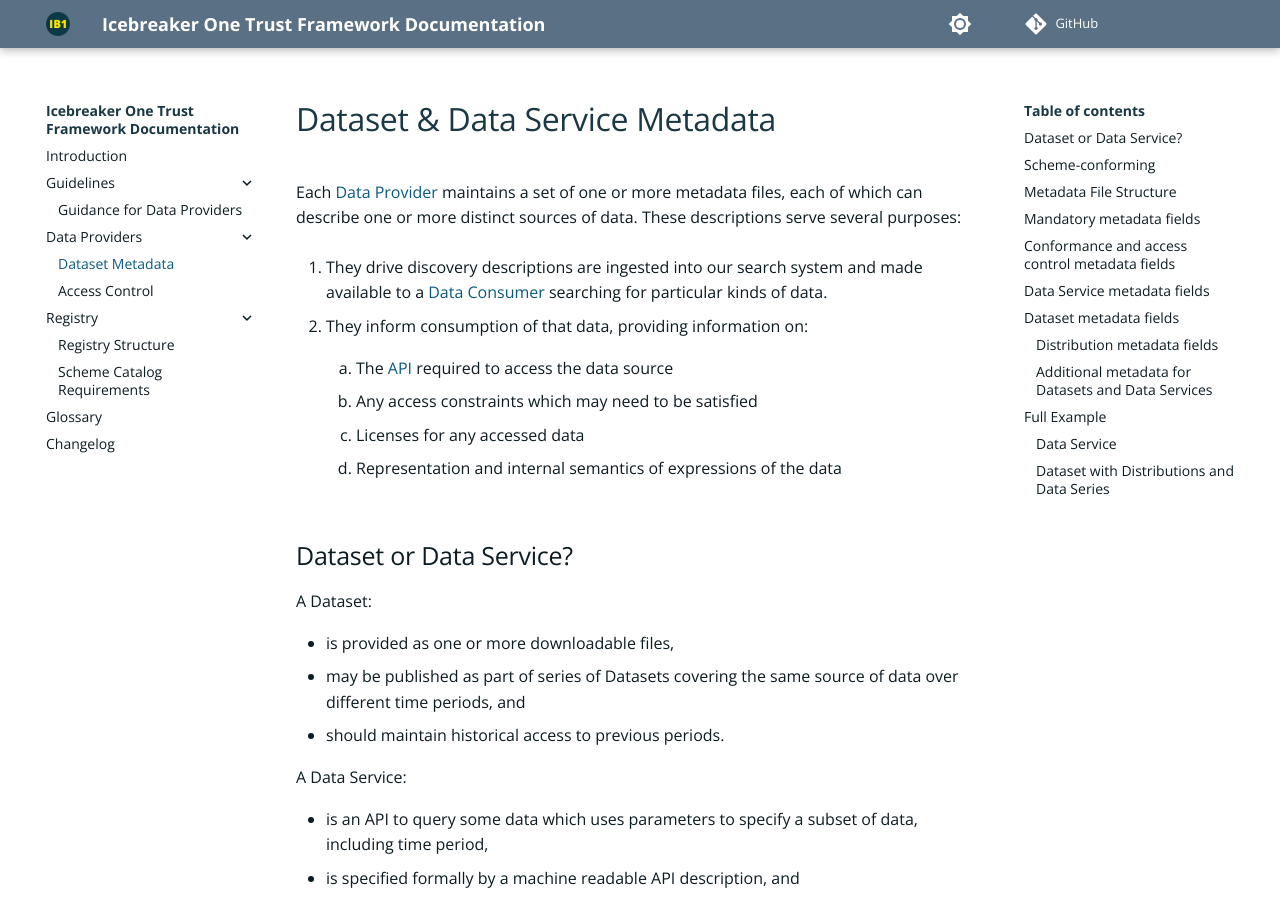
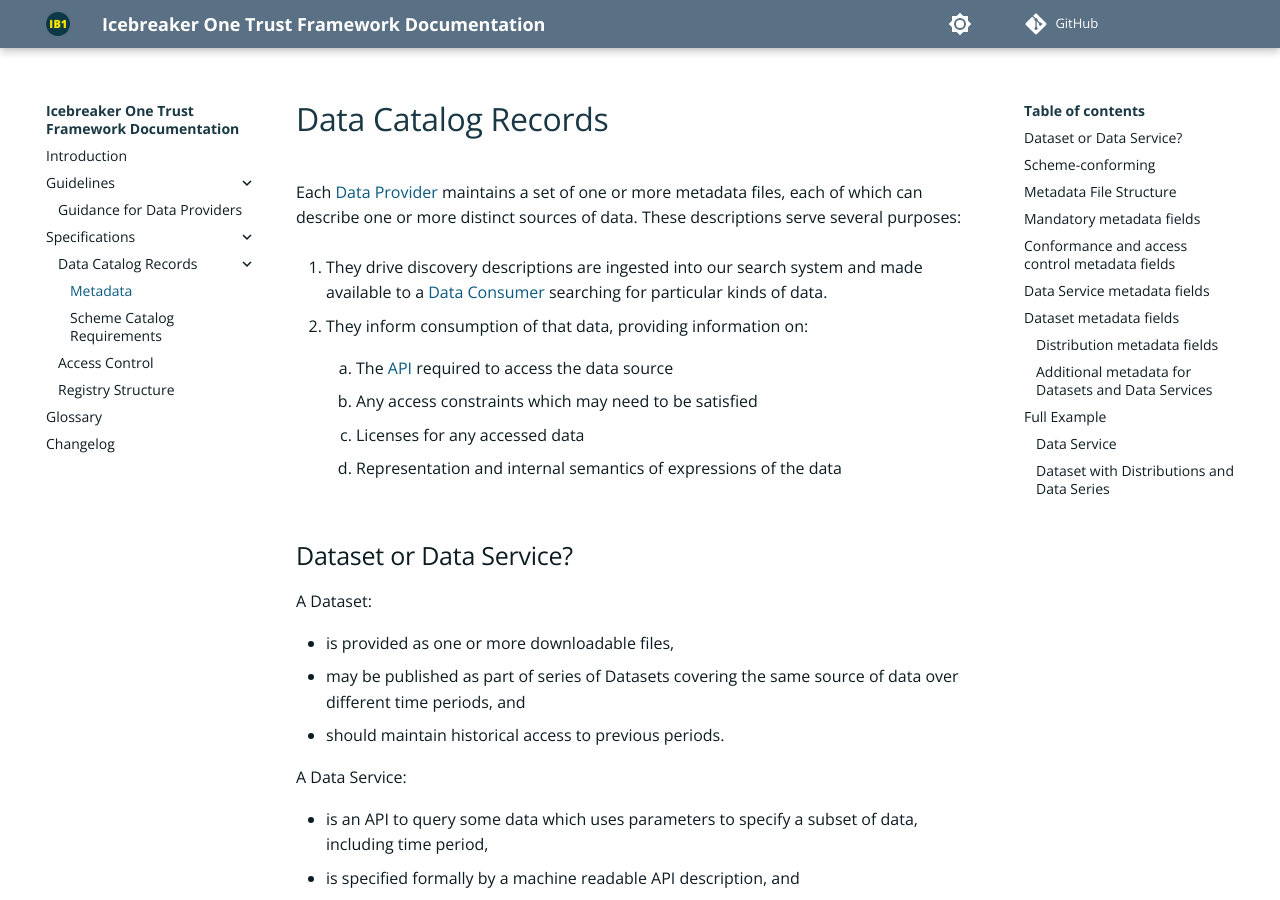
Before and after one commit to icebreakerone/ib1-technical-docs, an MkDocs documentation site: the page built from docs/specification/data-catalog-records.md, in a window 1280 px wide and 900 px high. Built offline with MkDocs 1.6.1 and Material for MkDocs 9.7.7, drawn with Linux system fonts in a browser that asks for light colours; plug-ins that fetch from the network failed and are left out; comment, search, counter and statistics services are not loaded; the version menu is left out.

Commit message:
Move docs into specifications

```diff
--- a/docs/provider/metadata.md
+++ b/docs/specification/data-catalog-records.md
@@ -1,4 +1,4 @@
-# Dataset & Data Service Metadata
+# Data Catalog Records
 
 Each [Data Provider](../../glossary/#term-Data-Provider) maintains a set of one or more metadata files, each of which can describe one or more
 distinct sources of data. These descriptions serve several purposes:
--- a/mkdocs.yml
+++ b/mkdocs.yml
@@ -5,12 +5,12 @@
   - 'Introduction': 'index.md'
   - 'Guidelines':
     - 'Guidance for Data Providers': 'ops_guidelines/data_provider_ops_guidelines.md'
-  - 'Data Providers':
-    - 'Dataset Metadata': 'provider/metadata.md'
-    - 'Access Control': 'provider/access_control.md'
-  - 'Registry':
-    - 'Registry Structure': 'registry/structure.md'
-    - 'Scheme Catalog Requirements': 'registry/scheme_catalog_requirements.md'
+  - 'Specifications':
+    - 'Data Catalog Records':
+      - 'Metadata': 'specification/data-catalog-records.md'
+      - 'Scheme Catalog Requirements': 'specification/data-catalog-records/scheme-catalog-requirements.md'
+    - 'Access Control': 'provider/access-control.md'
+    - 'Registry Structure': 'specification/registry.md'
   - 'Glossary': 'glossary.md'
   - 'Changelog': 'changelog.md'
 theme:
```
Also changed, not shown: docs/provider/access-control.md (renamed from docs/provider/access_control.md), docs/specification/data-catalog-records/scheme-catalog-requirements.md (renamed from docs/registry/scheme_catalog_requirements.md), docs/specification/registry.md (renamed from docs/registry/structure.md).
